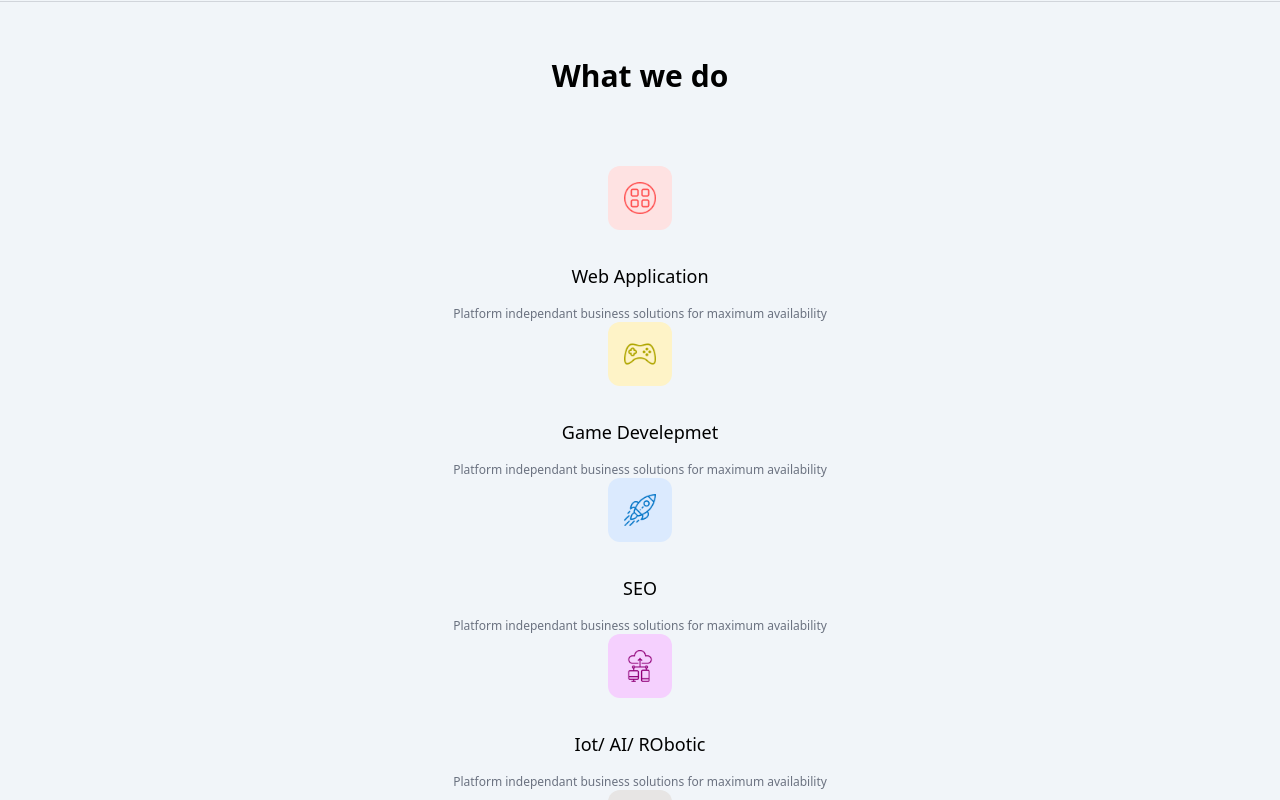
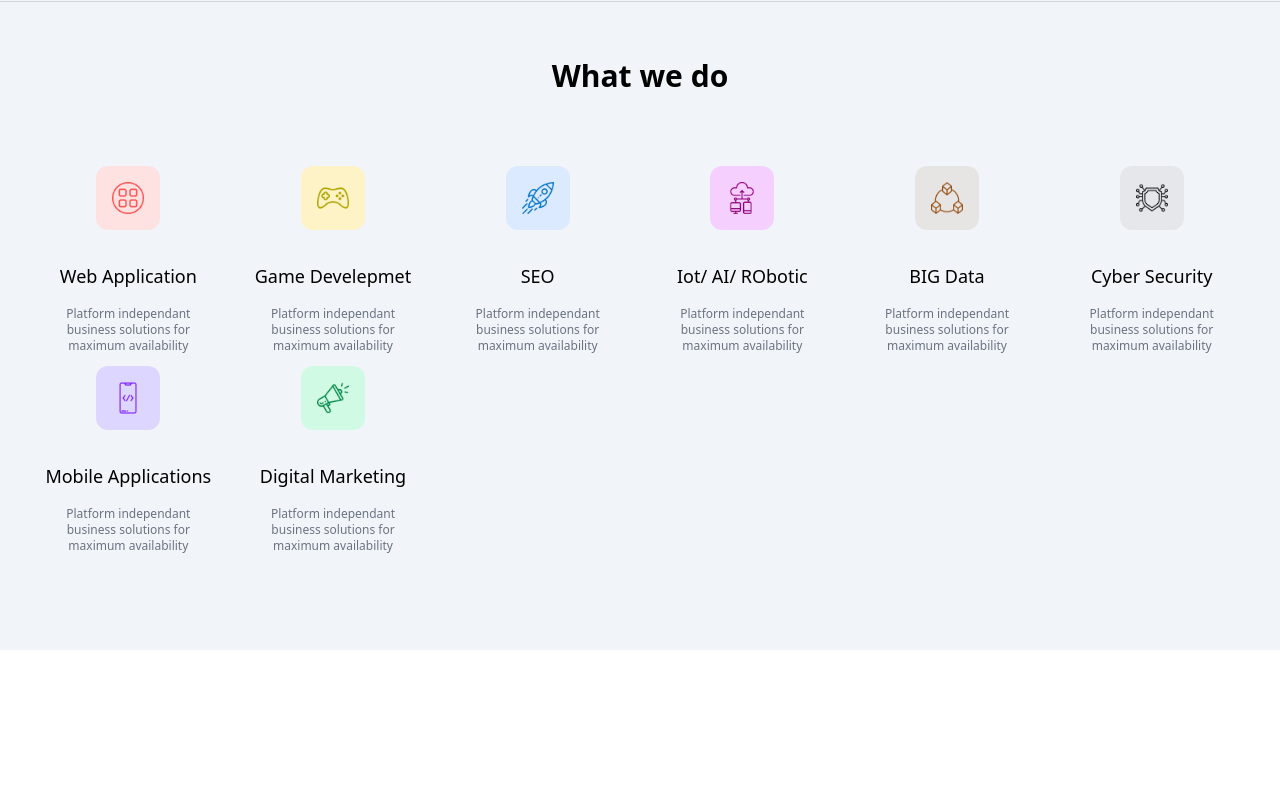
Before and after one commit to AliBoka/my-multipage, a React (Create React App) app: page / in a window 1280 px wide. Shown: the part 1480-2280 px from the top of the page. After the commit the page ends 2130 px from the top, so only its background shows below. Built offline with nearby package versions, Linux system fonts and the light colour scheme.

Commit message:
feat : Add style for the third section of the home

```diff
--- a/src/index.css
+++ b/src/index.css
@@ -2,6 +2,16 @@
 @tailwind components;
 @tailwind utilities;
 @import url("https://fonts.googleapis.com/css2?family=Poppins:wght@100;200;300;400;500;600;700;800;900&display=swap");
-.body{
-  font-family: 'Poppins', sans-serif;
+.body {
+  font-family: "Poppins", sans-serif;
+  background-color: rgb(241 245 249);
 }
+.what-we-do {
+  display: grid;
+  gap: 0.75rem;
+  grid-template-columns: repeat(auto-fit, minmax(12rem, 1fr));
+  grid-template-rows: 2;
+  grid-auto-rows: auto;
+  width: 100%;
+
+}
```
